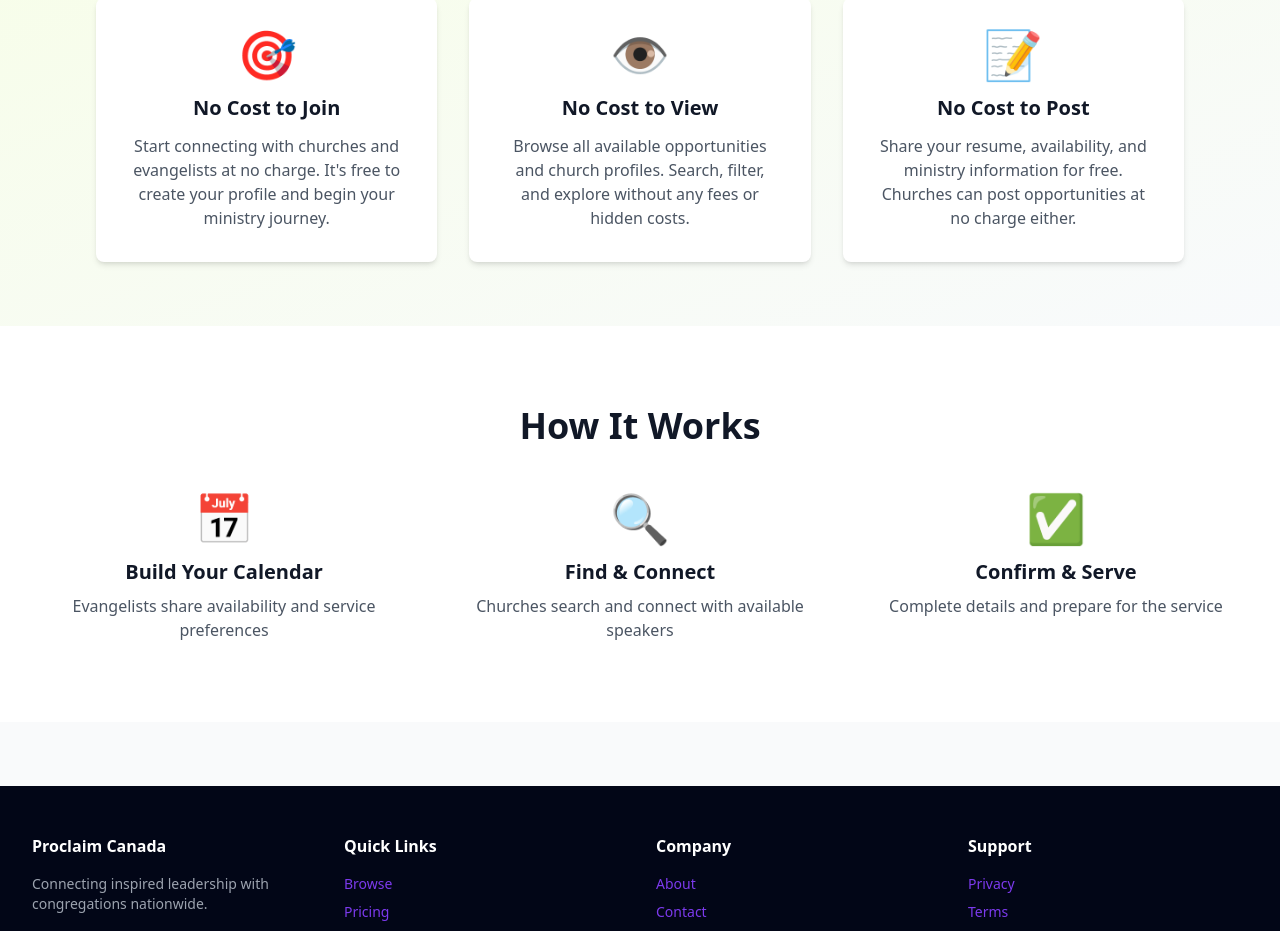
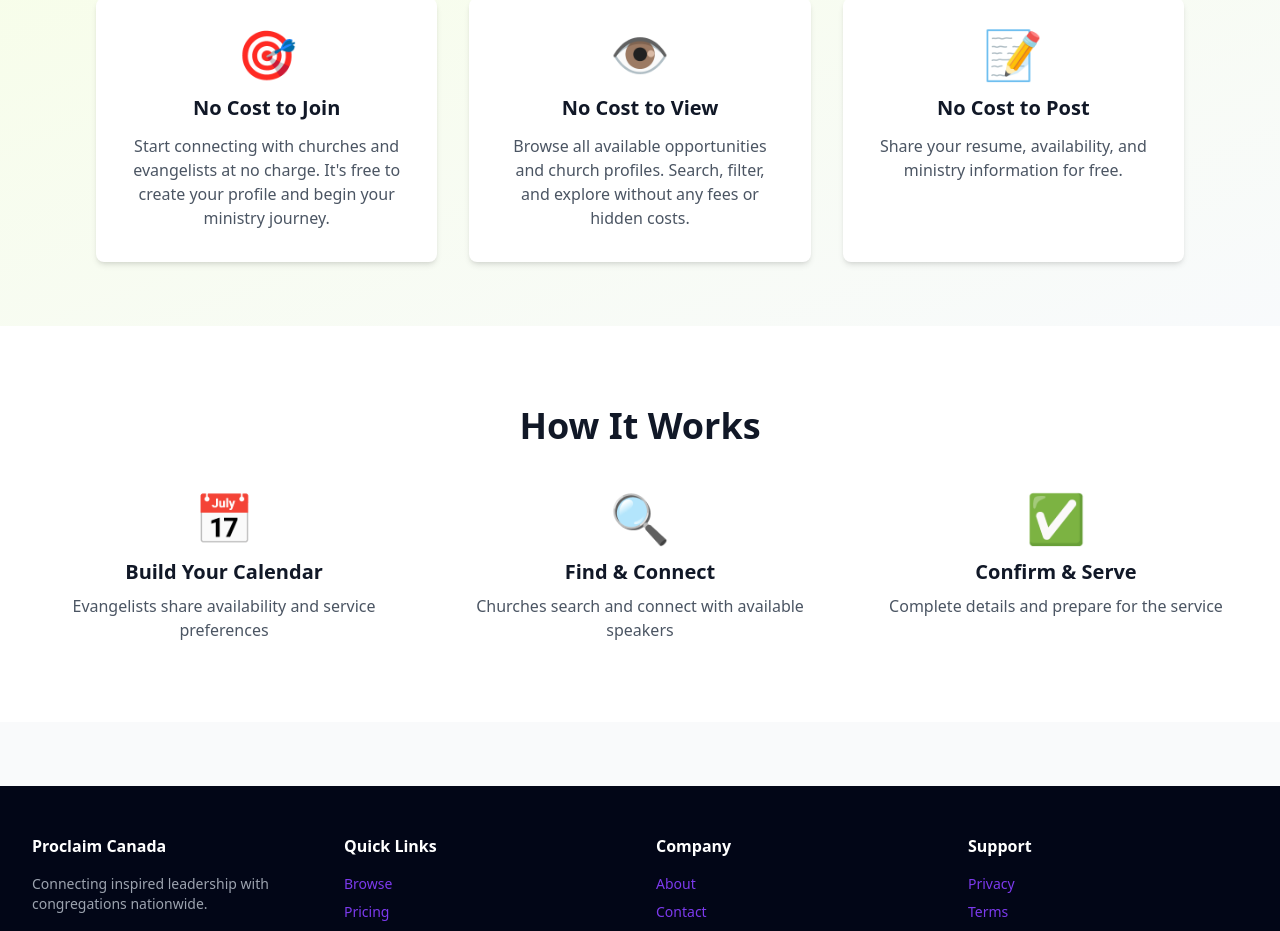
Before and after one commit to cathamaoui/Proclaim-Canada, a Next.js app: page / in a window 1280 px wide. Shown: the part 850-1781 px from the top of the page. Built offline with nearby package versions, Linux system fonts and the light colour scheme.

Commit message:
Update 'No Cost to Post' description on home page
- Removed "Churches can post opportunities at no charge either." from the description
- Text now reads: "Share your resume, availability, and ministry information for free."

```diff
--- a/app/page.tsx
+++ b/app/page.tsx
@@ -117,7 +117,7 @@ export default function Home() {
             <div className="bg-white rounded-lg shadow-md p-8 text-center">
               <div className="text-5xl mb-4">📝</div>
               <h3 className="text-xl font-bold mb-3 text-gray-900">No Cost to Post</h3>
-              <p className="text-gray-600">Share your resume, availability, and ministry information for free. Churches can post opportunities at no charge either.</p>
+              <p className="text-gray-600">Share your resume, availability, and ministry information for free.</p>
             </div>
           </div>
         </div>
```
